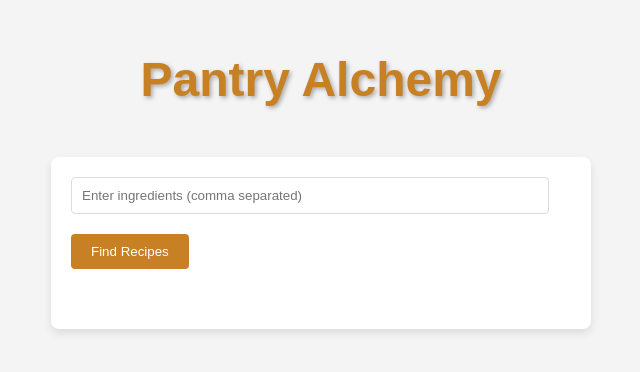
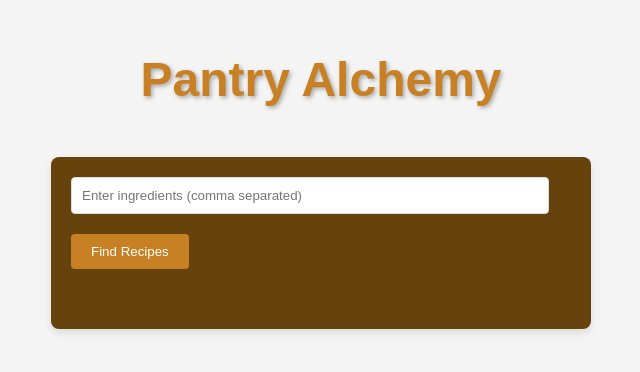
Before and after one commit to abbybrink/PantryAlchemy, a Flask app: page / in a window 1280 px wide. Shown: the top 372 px of the page, without its empty margins (319-959 px from the left). Run offline with Flask 3, Linux system fonts and the light colour scheme.

Commit message:
changing background color

```diff
--- a/static/styles/stylesheet.css
+++ b/static/styles/stylesheet.css
@@ -15,7 +15,7 @@ h1 {
 }
 
 form {
-   background-color: white;
+   background-color: rgb(102, 66, 12);
    padding: 20px;
    border-radius: 8px;
    box-shadow: 0 4px 8px rgba(0,0,0,0.1);
```
